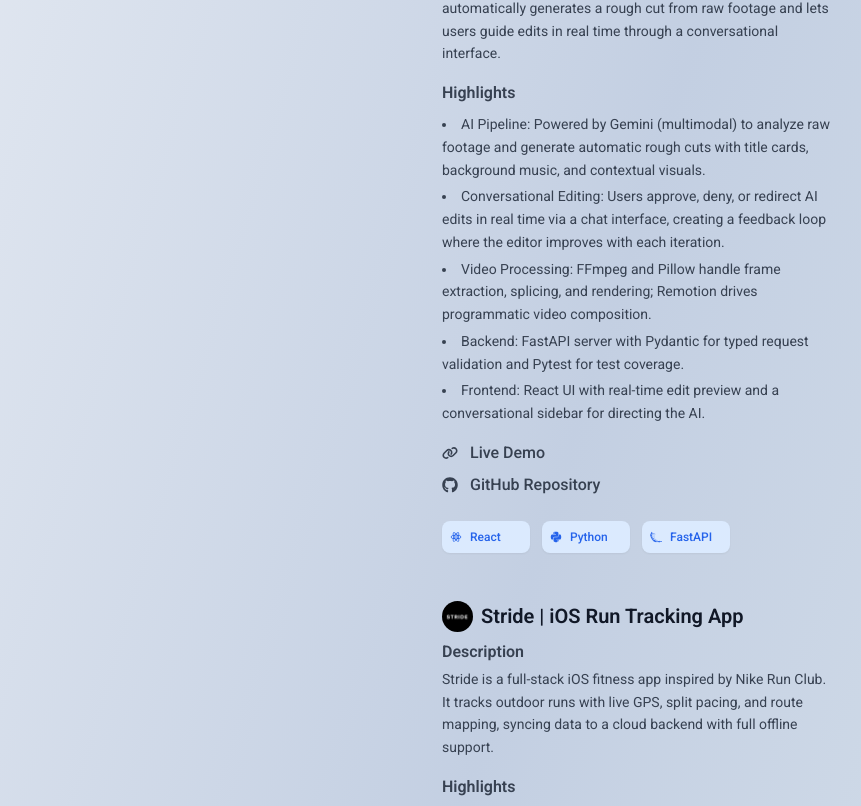
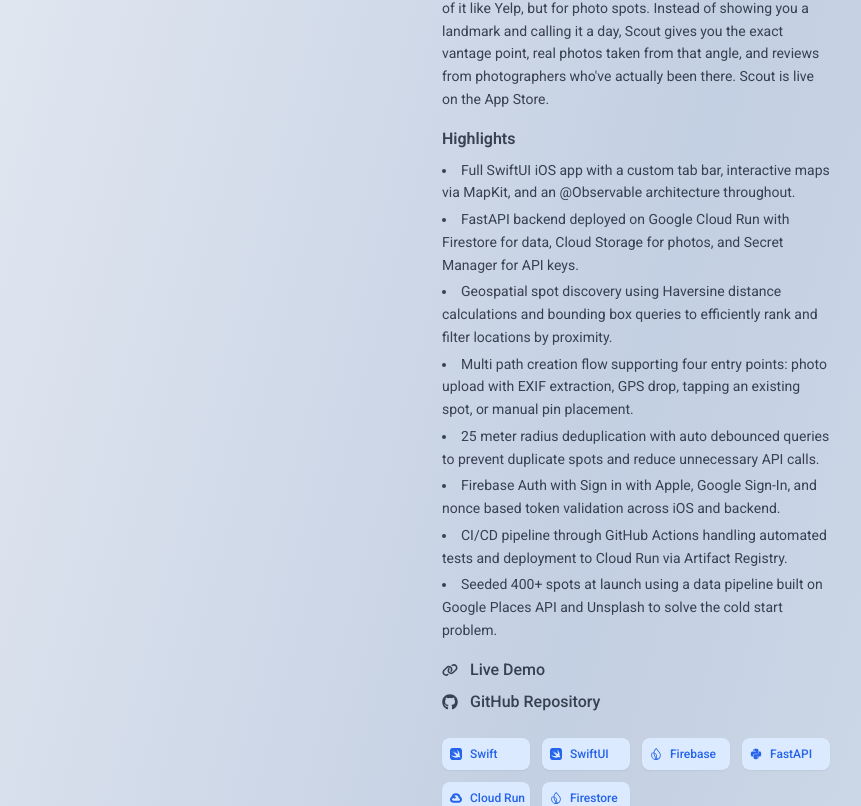
Before and after one commit to kkennethsieu/Kenny-Sieu-Portfolio, a React (Vite) app: page / in a window 1280 px wide. Shown: the part 975-1781 px from the top of the page, without its empty margins (282-1143 px from the left). Built offline with nearby package versions, Linux system fonts and the light colour scheme.

Commit message:
added scout

```diff
--- a/src/sections/projects/Projects.jsx
+++ b/src/sections/projects/Projects.jsx
@@ -27,6 +27,32 @@
     <div id="projects" className="pt-16">
       <SectionTitle title="Recent Projects" />
       <div className="space-y-6 py-8">
+        <ProjectItem
+          logoImg="/scoutLogo.png"
+          projectTitle="Scout | Photography Location Discovery App"
+          description="Scout is a photography location discovery app that helps photographers find exactly where to take their next shot. Think of it like Yelp, but for photo spots. Instead of showing you a landmark and calling it a day, Scout gives you the exact vantage point, real photos taken from that angle, and reviews from photographers who've actually been there. Scout is live on the App Store."
+          highlights={[
+            "Full SwiftUI iOS app with a custom tab bar, interactive maps via MapKit, and an @Observable architecture throughout.",
+            "FastAPI backend deployed on Google Cloud Run with Firestore for data, Cloud Storage for photos, and Secret Manager for API keys.",
+            "Geospatial spot discovery using Haversine distance calculations and bounding box queries to efficiently rank and filter locations by proximity.",
+            "Multi path creation flow supporting four entry points: photo upload with EXIF extraction, GPS drop, tapping an existing spot, or manual pin placement.",
+            "25 meter radius deduplication with auto debounced queries to prevent duplicate spots and reduce unnecessary API calls.",
+            "Firebase Auth with Sign in with Apple, Google Sign-In, and nonce based token validation across iOS and backend.",
+            "CI/CD pipeline through GitHub Actions handling automated tests and deployment to Cloud Run via Artifact Registry.",
+            "Seeded 400+ spots at launch using a data pipeline built on Google Places API and Unsplash to solve the cold start problem.",
+          ]}
+          webLink="https://testflight.apple.com/join/13yA34fw"
+          gitLink="https://github.com/kkennethsieu/Scout-Overview"
+          tags={[
+            { icon: <SiSwift />, name: "Swift" },
+            { icon: <SiSwift />, name: "SwiftUI" },
+            { icon: <SiFirebase />, name: "Firebase" },
+            { icon: <FaPython />, name: "FastAPI" },
+            { icon: <SiGooglecloud />, name: "Cloud Run" },
+            { icon: <SiFirebase />, name: "Firestore" },
+          ]}
+        />
+
         <ProjectItem
           logoImg={Clapperboard}
           projectTitle="Scenerio | AI Video Editor - Hackathon Winner"
@@ -96,27 +122,6 @@
             { icon: <SiRabbitmq />, name: "RabbitMQ" },
           ]}
         />
-
-        <ProjectItem
-          logoImg="/cedarGlideLogo.svg"
-          projectTitle="CedarGlide Wax | E-Commerce Store"
-          description="CedarGlide Wax is an e-commerce web store dedicated to snowboarding wax products. It features a clean UI for browsing products, adding items to cart, and a smooth checkout experience. Built with modern React tools, it provides responsive design and efficient state management."
-          webLink="https://cedar-glide-wax.vercel.app/"
-          gitLink="https://github.com/kkennethsieu/CedarGlideWax_Front"
-          figmaLink="https://www.figma.com/design/GdllyQknqxn2aK5Fs1cCue/CedarWax-Co.?node-id=25-1340&t=7Uk68eaEZ3JYBhgA-1"
-          tags={[
-            { icon: <RiReactjsLine />, name: "React" },
-            { icon: <SiTailwindcss />, name: "Tailwind CSS" },
-            { icon: <RiSupabaseFill />, name: "Supabase" },
-            {
-              icon: <BsStripe />,
-              name: "Stripe",
-            },
-            { icon: <FaNodeJs />, name: "Node.js" },
-            { icon: <SiMui />, name: "Material UI" },
-            { icon: <IoLogoFigma />, name: "Figma" },
-          ]}
-        />
       </div>
     </div>
   );
```
Also changed, not shown: public/scout_logo.png (added).
